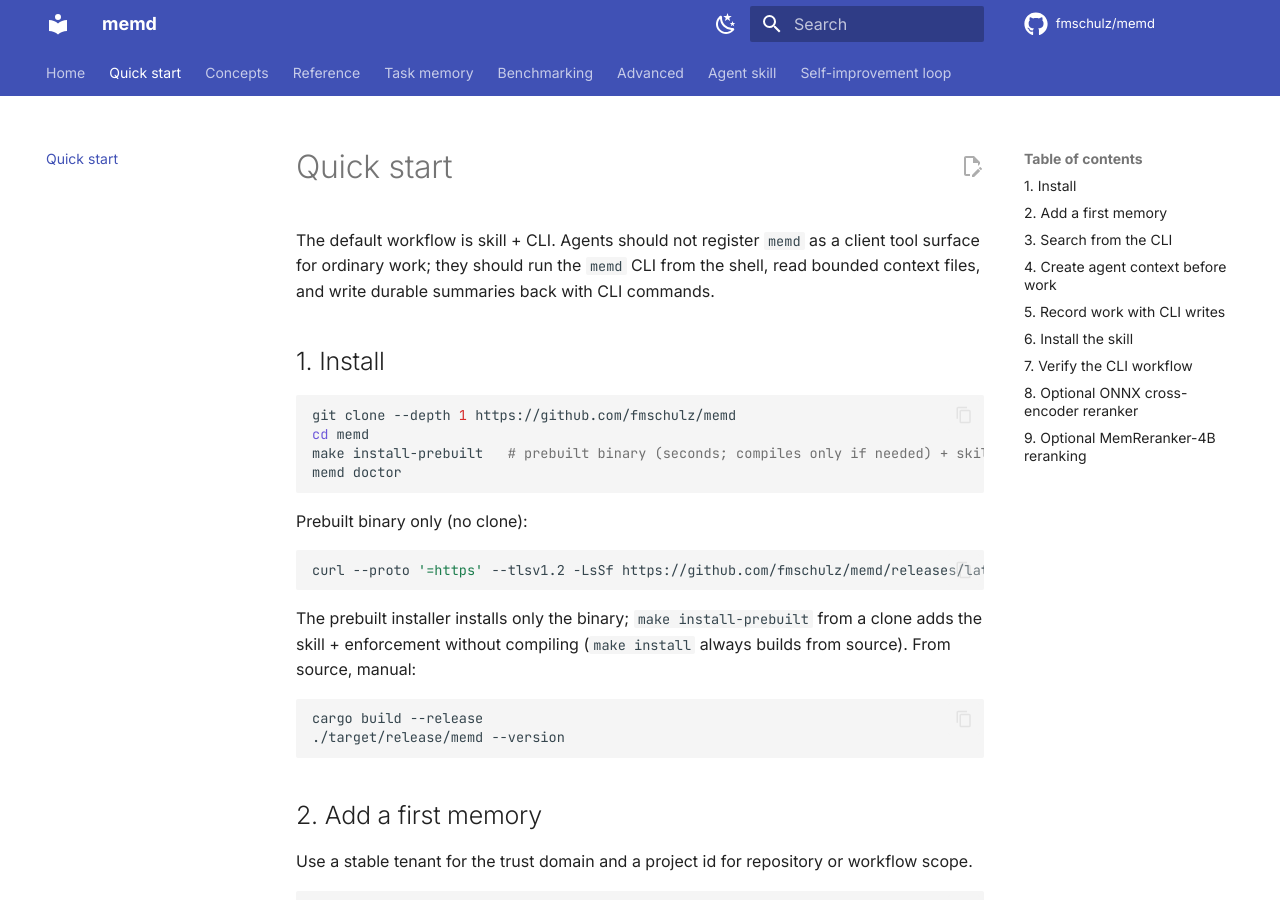
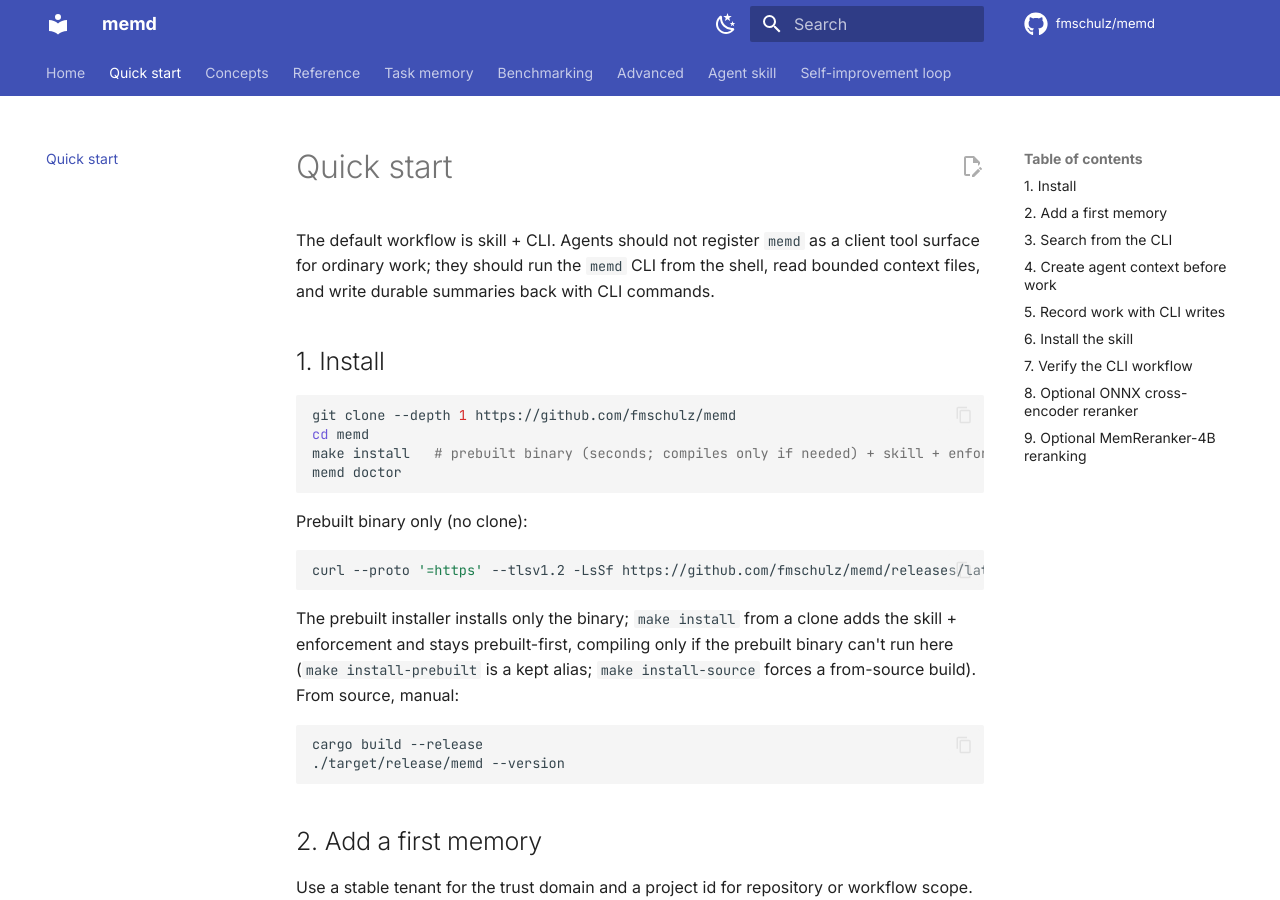
Before and after one commit to fmschulz/memd, an MkDocs documentation site: the page built from docs/quickstart.md, in a window 1280 px wide and 900 px high. Built offline with MkDocs 1.6.1 and Material for MkDocs 9.7.7, drawn with Linux system fonts in a browser that asks for light colours; comment, search, counter and statistics services are not loaded; the version menu is left out; some of the changed text lies outside the part shown.

Commit message:
feat(install): make `make install` prebuilt-first with source fallback
make install now installs the prebuilt release binary when it runs on this
platform and compiles from source only as a fallback, then wires the skill +
enforcement — previously it always compiled. install-prebuilt is kept as an
alias (quickstart/docs + muscle memory), and install-source forces a
from-source build. The build cargo-missing hint points at the prebuilt
installer one-liner. README + quickstart updated to match.

````diff
--- a/docs/quickstart.md
+++ b/docs/quickstart.md
@@ -20,9 +20,10 @@
 curl --proto '=https' --tlsv1.2 -LsSf https://github.com/fmschulz/memd/releases/latest/download/memd-installer.sh | sh
 ```
 
-The prebuilt installer installs only the binary; `make install-prebuilt` from
-a clone adds the skill + enforcement without compiling (`make install` always
-builds from source). From source, manual:
+The prebuilt installer installs only the binary; `make install` from a clone
+adds the skill + enforcement and stays prebuilt-first, compiling only if the
+prebuilt binary can't run here (`make install-prebuilt` is a kept alias;
+`make install-source` forces a from-source build). From source, manual:
 
 ```bash
 cargo build --release
@@ -176,8 +177,10 @@
 curl --proto '=https' --tlsv1.2 -LsSf https://github.com/fmschulz/memd/releases/latest/download/memd-installer.sh | sh
 ```
 
-The prebuilt installer installs only the binary. To install the skill and
-enforcement, use `make install` from a clone. `make install-binary` installs
+The prebuilt installer installs only the binary. To add the skill and
+enforcement, use `make install` from a clone — it is prebuilt-first and
+compiles only as a fallback (`make install-prebuilt` is a kept alias;
+`make install-source` forces compiling). `make install-binary` installs
 only the binary, `make menu` opens an interactive TUI to pick components, and
 `make uninstall` removes what `make install` installed.
 
````
Also changed, not shown: other parts of docs/quickstart.md (+2 -2 lines), README.md (+8 -7 lines), 1 other file.
